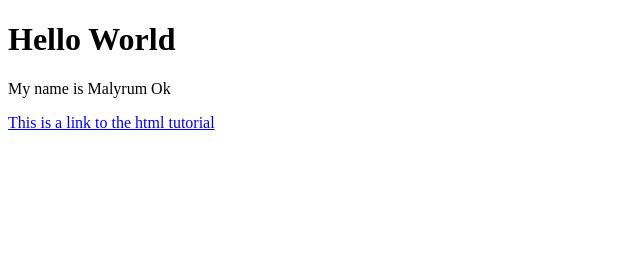
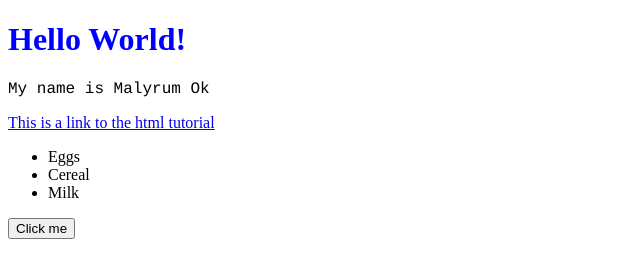
Before and after one commit to malok1/INST377, a plain HTML site: page index.html in a window 1280 px wide. Shown: the whole page, without its empty margins (0-640 px from the left). Drawn offline with Linux system fonts and the light colour scheme.

Commit message:
Update index.html

```diff
--- a/index.html
+++ b/index.html
@@ -2,8 +2,15 @@
 <html>
 <body>
 
-<h1>Hello World</h1>
-<p>My name is Malyrum Ok</p>
+<h1 style="color:blue;"> Hello World!</h1>
+<p style="font-family:courier;">My name is Malyrum Ok</p>
 <a href="https://www.w3schools.com">This is a link to the html tutorial</a>
+<ul>
+    <li>Eggs</li>
+    <li>Cereal</li>
+    <li>Milk</li>
+</ul>
+<button>Click me</button>
+
 </body>
 </html>
```
